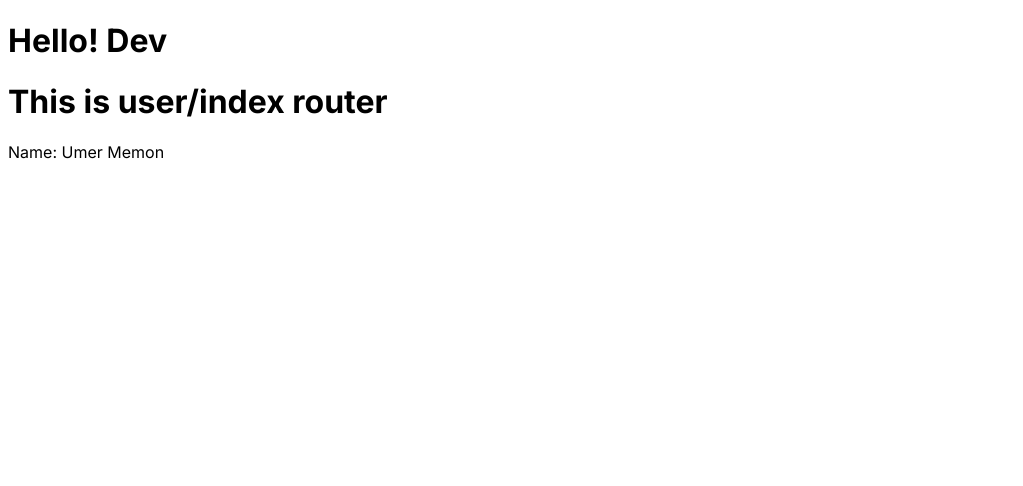
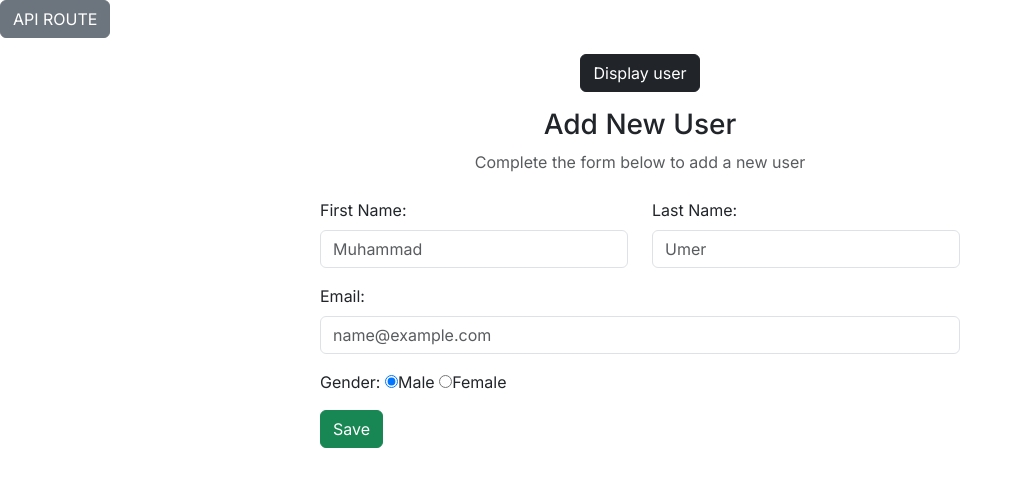
Before and after one commit to umermemon4648/nextjs-fullstack-app, a Next.js app: page / in a window 1280 px wide. Shown: the top 486 px of the page, without its empty margins (0-1023 px from the left). Built offline with nearby package versions, Linux system fonts and the light colour scheme.

Commit message:
connectio established with DB

```diff
--- a/package.json
+++ b/package.json
@@ -15,6 +15,7 @@
     "bootstrap": "^5.3.0",
     "eslint": "8.42.0",
     "eslint-config-next": "13.4.5",
+    "mongoose": "^7.2.4",
     "next": "13.4.5",
     "react": "18.2.0",
     "react-dom": "18.2.0",
--- a/src/app/globals.css
+++ b/src/app/globals.css
@@ -1,107 +1 @@
-:root {
-  --max-width: 1100px;
-  --border-radius: 12px;
-  --font-mono: ui-monospace, Menlo, Monaco, 'Cascadia Mono', 'Segoe UI Mono',
-    'Roboto Mono', 'Oxygen Mono', 'Ubuntu Monospace', 'Source Code Pro',
-    'Fira Mono', 'Droid Sans Mono', 'Courier New', monospace;
-
-  --foreground-rgb: 0, 0, 0;
-  --background-start-rgb: 214, 219, 220;
-  --background-end-rgb: 255, 255, 255;
-
-  --primary-glow: conic-gradient(
-    from 180deg at 50% 50%,
-    #16abff33 0deg,
-    #0885ff33 55deg,
-    #54d6ff33 120deg,
-    #0071ff33 160deg,
-    transparent 360deg
-  );
-  --secondary-glow: radial-gradient(
-    rgba(255, 255, 255, 1),
-    rgba(255, 255, 255, 0)
-  );
-
-  --tile-start-rgb: 239, 245, 249;
-  --tile-end-rgb: 228, 232, 233;
-  --tile-border: conic-gradient(
-    #00000080,
-    #00000040,
-    #00000030,
-    #00000020,
-    #00000010,
-    #00000010,
-    #00000080
-  );
-
-  --callout-rgb: 238, 240, 241;
-  --callout-border-rgb: 172, 175, 176;
-  --card-rgb: 180, 185, 188;
-  --card-border-rgb: 131, 134, 135;
-}
-
-@media (prefers-color-scheme: dark) {
-  :root {
-    --foreground-rgb: 255, 255, 255;
-    --background-start-rgb: 0, 0, 0;
-    --background-end-rgb: 0, 0, 0;
-
-    --primary-glow: radial-gradient(rgba(1, 65, 255, 0.4), rgba(1, 65, 255, 0));
-    --secondary-glow: linear-gradient(
-      to bottom right,
-      rgba(1, 65, 255, 0),
-      rgba(1, 65, 255, 0),
-      rgba(1, 65, 255, 0.3)
-    );
-
-    --tile-start-rgb: 2, 13, 46;
-    --tile-end-rgb: 2, 5, 19;
-    --tile-border: conic-gradient(
-      #ffffff80,
-      #ffffff40,
-      #ffffff30,
-      #ffffff20,
-      #ffffff10,
-      #ffffff10,
-      #ffffff80
-    );
-
-    --callout-rgb: 20, 20, 20;
-    --callout-border-rgb: 108, 108, 108;
-    --card-rgb: 100, 100, 100;
-    --card-border-rgb: 200, 200, 200;
-  }
-}
-
-* {
-  box-sizing: border-box;
-  padding: 0;
-  margin: 0;
-}
-
-html,
-body {
-  max-width: 100vw;
-  overflow-x: hidden;
-}
-
-body {
-  color: rgb(var(--foreground-rgb));
-  background: linear-gradient(
-      to bottom,
-      transparent,
-      rgb(var(--background-end-rgb))
-    )
-    rgb(var(--background-start-rgb));
-}
-
-a {
-  color: inherit;
-  text-decoration: none;
-}
-
-@media (prefers-color-scheme: dark) {
-  html {
-    color-scheme: dark;
-  }
-}
+@import 'bootstrap/dist/css/bootstrap.min.css';
--- a/src/app/layout.tsx
+++ b/src/app/layout.tsx
@@ -1,4 +1,4 @@
-// import './globals.css'
+import './globals.css'
 import { Inter } from 'next/font/google'
 
 const inter = Inter({ subsets: ['latin'] })
--- a/src/app/page.tsx
+++ b/src/app/page.tsx
@@ -1,10 +1,11 @@
-import Hello from '../components/Hello'
+import Form from '@/components/Form'
+import Hello from '@/components/Hello'
 
 export default function Home() {
   return (
     <>
-    <h1>Hello! Dev</h1>
-    <Hello/>
+    {/* <Hello/> */}
+    <Form/>
     </>
   )
 }
--- a/src/components/Form.tsx
+++ b/src/components/Form.tsx
@@ -56,7 +56,7 @@ const Form: React.FC = () => {
 
 <div className="container">
       <div className="text-center mb-4">
-<Link href="#" className="btn btn-dark mb-3">Display user</Link>
+<Link href="/table" className="btn btn-dark mb-3">Display user</Link>
 
          <h3>Add New User</h3>
          <p className="text-muted">Complete the form below to add a new user</p>
```
Also changed, not shown: src/utils/db.js (added, +16 -0 lines), 2 other files (tests, documents, lock files or other folders).
